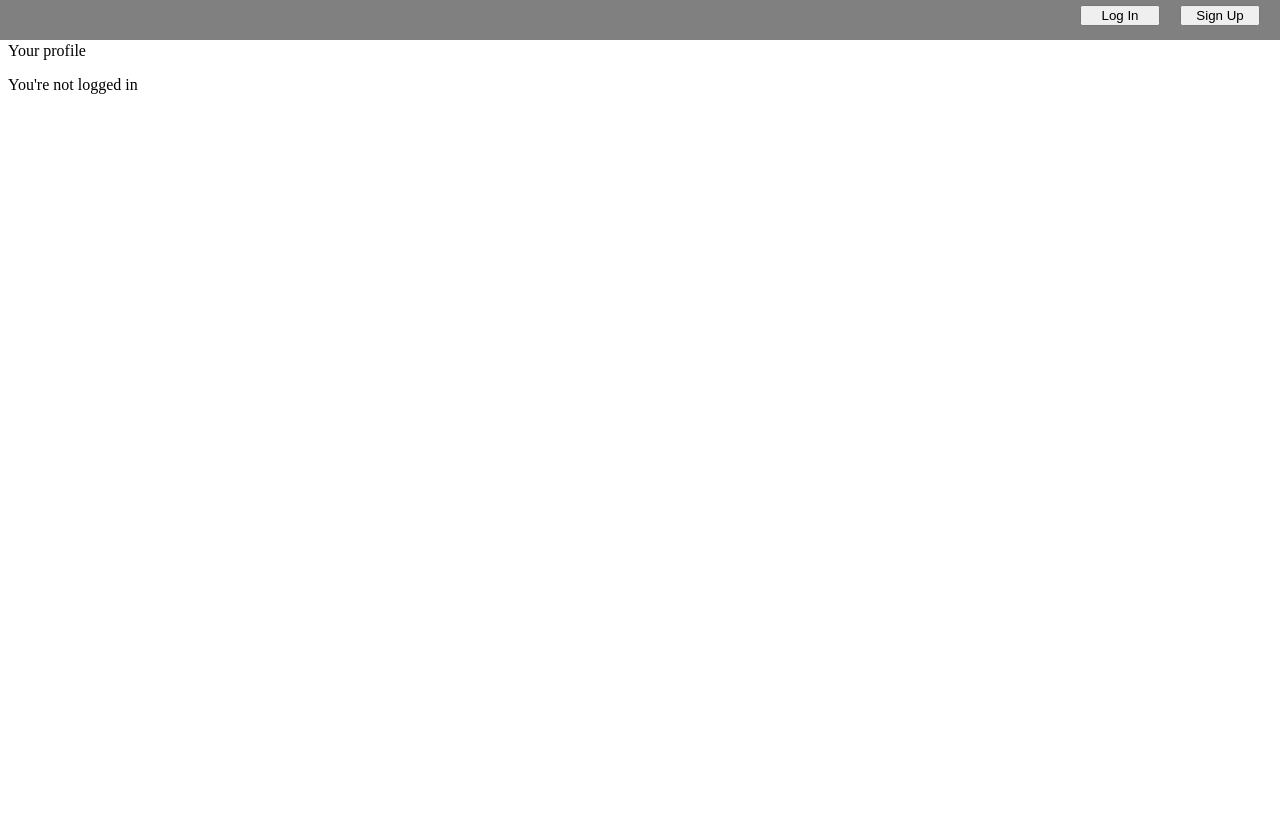
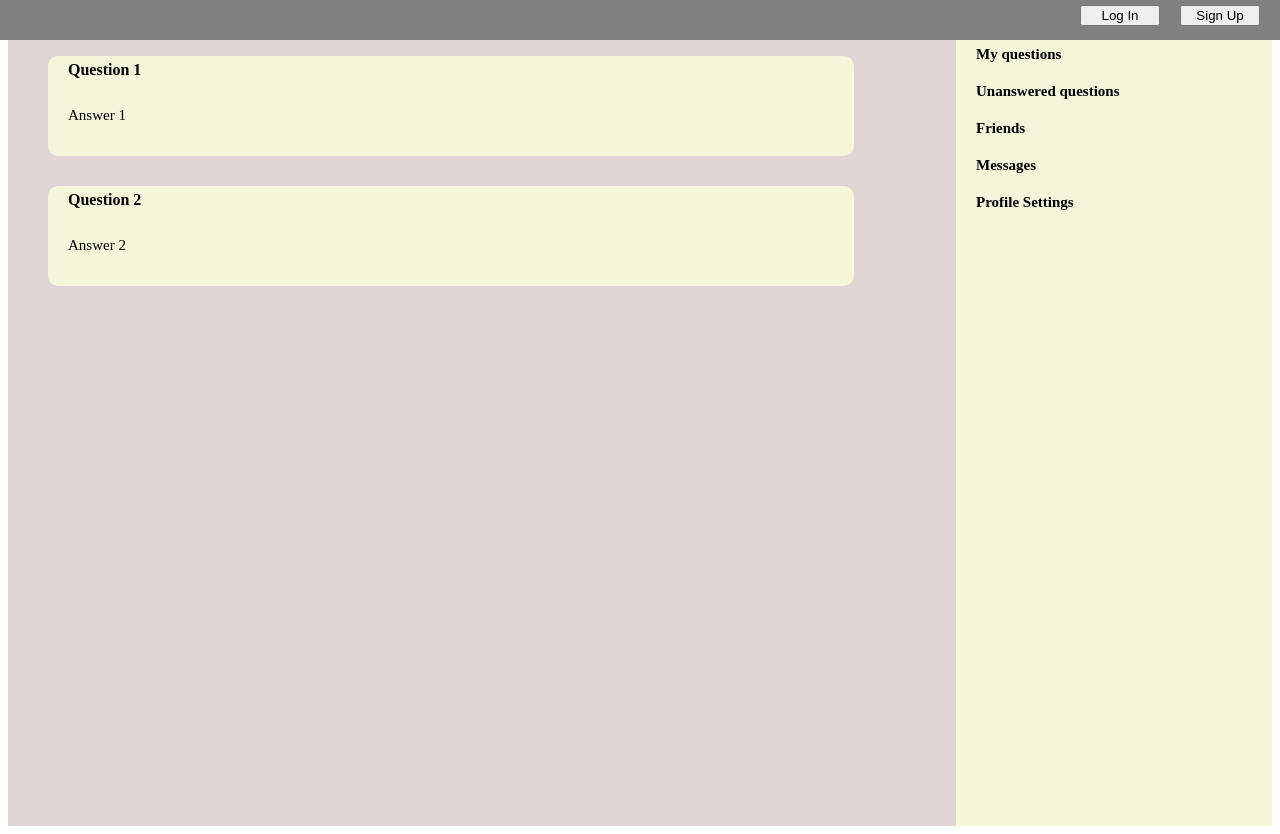
Before and after one commit to jedrzejkozal/QuestionsAndAnswers, a Django app: page /ask/user in a window 1280 px wide. Before the commit the page ends 94 px from the top, so only its background shows below. Run offline with Django 3.2, Linux system fonts and the light colour scheme.

Commit message:
user template layout

```diff
--- /dev/null
+++ b/QaA/ask/static/ask/user.css
@@ -0,0 +1,45 @@
+main {
+    display: grid;
+    grid-template-columns: 75% 25%;
+    height: 100%;
+}
+
+.questions {
+    width: 100%;
+    background-color: rgb(224, 213, 213);
+}
+
+.question_block {
+    display: grid;
+    background-color: beige;
+    width: 85%;
+    min-height: 100px;
+    margin: 30px 40px;
+    border-radius: 10px;
+}
+
+.question {
+    font-weight: bold;
+    font-size: 16px;
+    margin: 5px 20px 0px 20px;
+}
+
+.answer {
+    font-size: 15px;
+    margin: 0px 20px 5px 20px;
+}
+
+nav{
+    border: 5px black;
+    background-color: beige;
+    width: 100%;
+    height: 100vh;
+    display: fixed;
+}
+
+nav a {
+    font-weight: bold;
+    font-size: 15px;
+    margin: 20px;
+    display: block;
+}
--- a/QaA/ask/templates/ask/login_bar.html
+++ b/QaA/ask/templates/ask/login_bar.html
@@ -7,6 +7,8 @@
     <title>Question and Answers</title>
     {% endblock site_title %}
     <link rel="stylesheet" type="text/css" href="{% static 'ask/login_bar.css' %}">
+    {% block styles %}
+    {% endblock styles %}
 </head>
 
 <body>
--- a/QaA/ask/templates/ask/user.html
+++ b/QaA/ask/templates/ask/user.html
@@ -1,14 +1,32 @@
 {% extends "ask/login_bar.html" %}
+{% load static %}
 
 {% block site_title %}
 <title>Profile</title>
 {% endblock site_title %}
 
+{%block styles %}
+<link rel="stylesheet" type="text/css" href="{% static 'ask/user.css' %}">
+{% endblock styles %}
+
 {%block content %}
-<p>Your profile</p>
-{% if request.session.logged_in %}
-<p>You're logged in</p>
-{% else %}
-<p>You're not logged in</p>
-{% endif %}
+<main>
+    <div class="questions">
+        <div class="question_block">
+            <p class="question">Question 1</p>
+            <p class="answer">Answer 1</p>
+        </div>
+        <div class="question_block">
+            <p class="question">Question 2</p>
+            <p class="answer">Answer 2</p>
+        </div>
+    </div>
+    <nav>
+        <a>My questions</a>
+        <a>Unanswered questions</a>
+        <a>Friends</a>
+        <a>Messages</a>
+        <a>Profile Settings</a>
+    </nav>
+</main>
 {% endblock content %}
```
Also changed, not shown: QaA/db.sqlite3.
